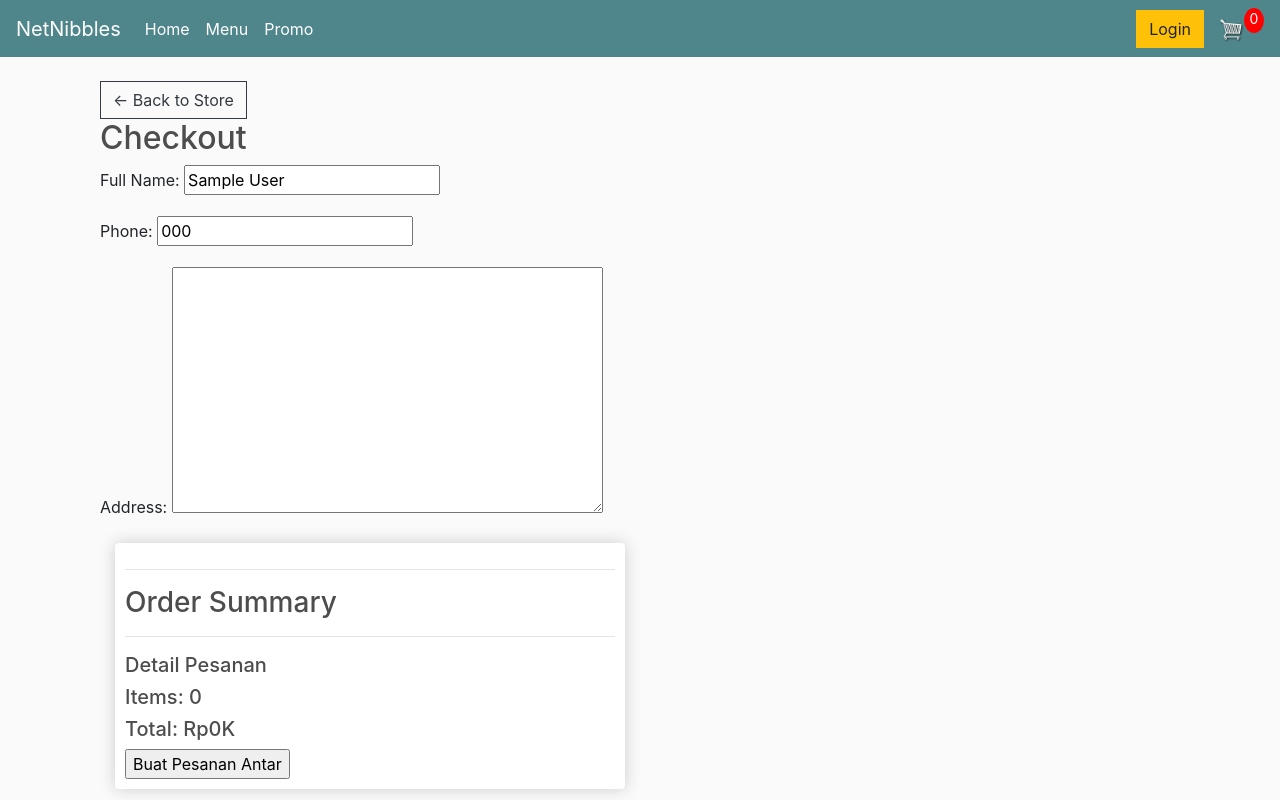
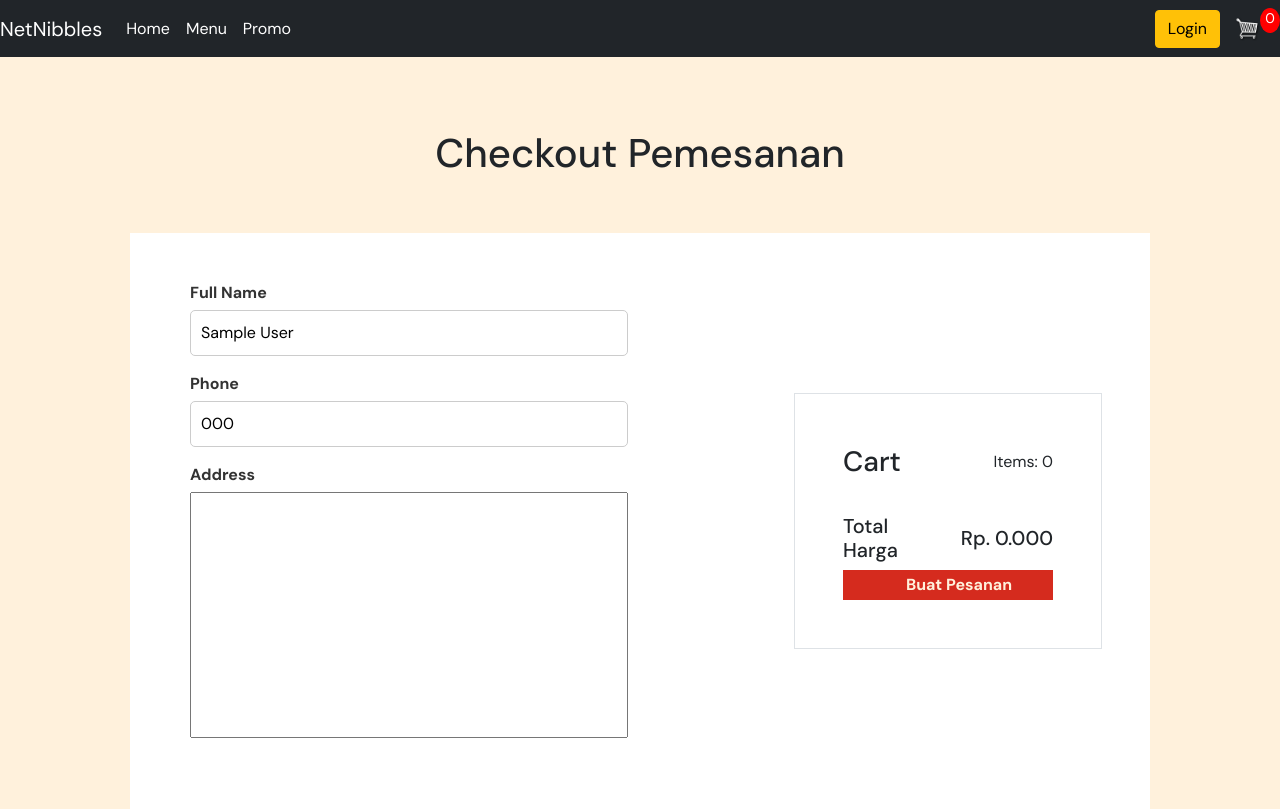
Before and after one commit to alvanmarvianto/NetNibbles, a Django app: page /checkout/ in a window 1280 px wide. Run offline with Django 4.2, Linux system fonts and the light colour scheme; a user stored in the database is signed in; tables that the repository leaves empty hold one stand-in row (values such as "Sample post"); some libraries are stand-ins or nearby versions.

Commit message:
CSS for checkout

```diff
--- /dev/null
+++ b/static/css/stylecheckout.css
@@ -0,0 +1,68 @@
+@import url("https://fonts.googleapis.com/css2?family=DM+Sans:ital,opsz,wght@0,9..40,100..1000;1,9..40,100..1000&display=swap");
+
+body {
+    font-family: 'DM Sans', sans-serif;
+    background-color: #FFF1DC;
+}
+
+.cardz {
+    background-color: #fff;
+}
+
+.border {
+    border: 3px solid #000;
+}
+
+/* Form styles */
+form {
+    width: 100%;
+}
+
+/* Style for form groups */
+
+/* Style for labels */
+.form-group label {
+    font-weight: bold;
+    display: block;
+    margin-bottom: 5px;
+    color: #333;
+    max-width: 130%;
+}
+
+/* Style for input fields */
+.form-group input {
+    width: 100%;
+    padding: 10px;
+    font-size: 16px;
+    border: 1px solid #ccc;
+    border-radius: 5px;
+    box-sizing: border-box;
+    transition: border-color 0.3s;
+}
+
+textarea#id_address {
+    width: 100%;
+    height: 100%;
+    resize: none;
+}
+
+.submitbutton {
+    border: none;
+    color: #FFF1DC;
+    font-family: 'DM Sans';
+    font-weight: bold;
+    background-color: #D52B1E;
+    padding: 1.5% 30%;
+    text-align: center;
+    text-decoration: none;
+    display: inline-block;
+    font-size: 16px;
+    cursor: pointer;
+    transition-duration: 0.4s;
+}
+
+.submitbutton:hover {
+    color: #D52B1E;
+    background-color: #fff;
+    border: 0.2px solid #D52B1E;
+}
--- a/store/templates/store/checkout.html
+++ b/store/templates/store/checkout.html
@@ -1,54 +1,126 @@
+<!-- Static Load -->
 {% extends 'store/main.html' %}
 {% load static %}
 {% block content %}
+
+<!-- Bootsrap Connect -->
+<script src="https://stackpath.bootstrapcdn.com/bootstrap/4.5.2/js/bootstrap.min.js"></script>
+<link href="https://cdn.jsdelivr.net/npm/bootstrap@5.3.3/dist/css/bootstrap.min.css" rel="stylesheet" integrity="sha384-QWTKZyjpPEjISv5WaRU9OFeRpok6YctnYmDr5pNlyT2bRjXh0JMhjY6hW+ALEwIH" crossorigin="anonymous">
+<script src="https://cdn.jsdelivr.net/npm/bootstrap@5.3.3/dist/js/bootstrap.bundle.min.js" integrity="sha384-YvpcrYf0tY3lHB60NNkmXc5s9fDVZLESaAA55NDzOxhy9GkcIdslK1eN7N6jIeHz" crossorigin="anonymous"></script>
+<link href="https://stackpath.bootstrapcdn.com/bootstrap/5.1.3/css/bootstrap.min.css" rel="stylesheet">
+<script src="https://stackpath.bootstrapcdn.com/bootstrap/5.1.3/js/bootstrap.bundle.min.js"></script>
+
+<!-- Add icon library -->
+<link rel="stylesheet" href="https://cdnjs.cloudflare.com/ajax/libs/font-awesome/4.7.0/css/font-awesome.min.css">
+
+<!-- CSS Style -->
+<link href="{% static 'css/stylecheckout.css' %}" rel="stylesheet">
+
+<!-- Code -->
+<head>
+    <meta charset="utf-8">
+    <meta content="width=device-width, initial-scale=1.0" name="viewport">
+
+    <title></title>
+    <meta content="" name="description">
+    <meta content="" name="keywords">
+</head>
 <div class="container">
-    <div class="left-side">
-        <a class="btn btn-outline-dark" href="{% url 'store' %}">&#x2190; Back to Store</a>
-        <h2>Checkout</h2>
+    <div class="container-fluid px-5 my-5">
+        <div class="row">
+            <div class="col text-center">
+                <h1>Checkout Pemesanan</h1>
+            </div>
+        </div>
+        </div>
+        <div class="title-container">
+
+        </div>
+        <div class="container-fluid">
+            <div class="row align-items-center d-flex justify-content-between cardz px-5 py-5">
+                <div class="col-6 d-flex flex-column justify-content-center full-height">
                     <form method="POST">
                         {% csrf_token %}
                         <div class="form-group">
-                <label for="id_full_name">Full Name:</label>
+                            <label for="id_full_name">Full Name</label>
                             {{ form.full_name }}
                         </div>
                         <div class="form-group">
-                <label for="id_phone">Phone:</label>
+                            <label for="id_phone">Phone</label>
                             {{ form.phone }}
                         </div>
                         <div class="form-group">
-                <label for="id_address">Address:</label>
+                            <label for="id_address">Address</label>
                             {{ form.address }}
                         </div>
                     </form>
                 </div>
-    <div class="col-lg-6">
-        <div class="box-element">
-            <hr>
-            <h3>Order Summary</h3>
-            <hr>
+                <div class="col-4 px-5 py-5 d-flex flex-column justify-content-center full-height border">
+                    <div class="row align-items-center">
+                        <div class="col">
+                            <h3>Cart</h3>
+                        </div>
+                        <div class="col-auto">
+                            <p style="margin-top: 8px;">Items: <span id="cart-items">{{ order.get_cart_items }}</span></p>
+                        </div>
+                    </div>
                     {% regroup items by product.category as grouped_items %}
                     {% for category in grouped_items %}
-            <h4>{{ category.grouper }}</h4>
+                    <h6>{{ category.grouper }}</h6>
                     {% for item in category.list %}
-            <div class="cart-row">
-                <div style="flex:2"><img class="row-image" src="{{item.product.imageURL}}"></div>
-                <div style="flex:2"><p>{{item.product.name}}</p></div>
-                <div style="flex:1"><p>Rp{{item.product.price|floatformat:0}}K</p></div>
-                <div style="flex:1">
-                    <p class="quantity">{{item.quantity}}</p>
+                    <div class="card" style="max-width: 540px;">
+                        <div class="row g-0">
+                            <div class="col-md-4">
+                                <img src="{{item.product.imageURL}}" class="img-fluid rounded-start">
+                            </div>
+                            <div class="col-md-7 d-flex flex-column justify-content-center full-height ">
+                                <div class="card-body">
+                                    <h6 class="card-title">{{item.product.name}}</h6>
+                                    <p class="card-text">Rp. {{item.product.price|floatformat:0}}.000</p>
+                                </div>
+                            </div>
+                            <div class="col-md-1 d-flex flex-column justify-content-center full-height">
                                 <div class="quantity">
                                     <img data-product="{{item.product.id}}" data-action="add" class="chg-quantity update-cart" src="{% static  'images/arrow-up.png' %}">
+                                </div>
+                                <p style="margin-bottom: 0px; margin-top: 5px;">{{item.quantity}}</p>
+                                <div class="quantity">
                                     <img data-product="{{item.product.id}}" data-action="remove" class="chg-quantity update-cart" src="{% static  'images/arrow-down.png' %}">
+                                </div>
                             </div>
                         </div>
                     </div>
                     {% endfor %}
                     {% endfor %}
-            <h5>Detail Pesanan</h5>
-			<h5>Items:   {{order.get_cart_items}}</h5>
-			<h5>Total:   Rp{{order.get_cart_total|floatformat:0}}K</h5>
-			<input type="submit" value="Buat Pesanan Antar">
+                    <br>
+                    <!-- <p>Detail Harga</p>
+                    <div class="row align-items-center">
+                        <div class="col">
+                            <p>Subtotal Pesanan</p>
+                        </div>
+                        <div class="col-auto">
+                            <p>Rp. {{order.get_cart_total|floatformat:0}}.000</p>
+                        </div>
+                    </div> -->
+                    <!-- <div class="row align-items-center">
+                        <div class="col">
+                            <p>Biaya Layanan</p>
+                        </div>
+                        <div class="col-auto">
+                            <p>Rp. 7.000</p>
+                        </div>
+                    </div> -->
+                    <div class="row align-items-center">
+                        <div class="col">
+                            <h5>Total Harga</h5>
+                        </div>
+                        <div class="col-auto">
+                            <h5>Rp. {{order.get_cart_total|floatformat:0}}.000</h5>
+                        </div>
+                    </div>
+                    <input class="submitbutton" type="submit" value="Buat Pesanan">
                 </div>
             </div>
         </div>
+        <!-- <a class="btn btn-outline-dark" href="{% url 'store' %}">&#x2190; Back to Store</a> -->
 {% endblock content %}
--- a/store/templates/store/orderhistory.html
+++ b/store/templates/store/orderhistory.html
@@ -39,7 +39,7 @@
     <meta charset="utf-8">
     <meta content="width=device-width, initial-scale=1.0" name="viewport">
 
-    <title>Hilmi Musyafa</title>
+    <title></title>
     <meta content="" name="description">
     <meta content="" name="keywords">
 </head>
```
Lines whose indentation alone changed are shown as unchanged.
